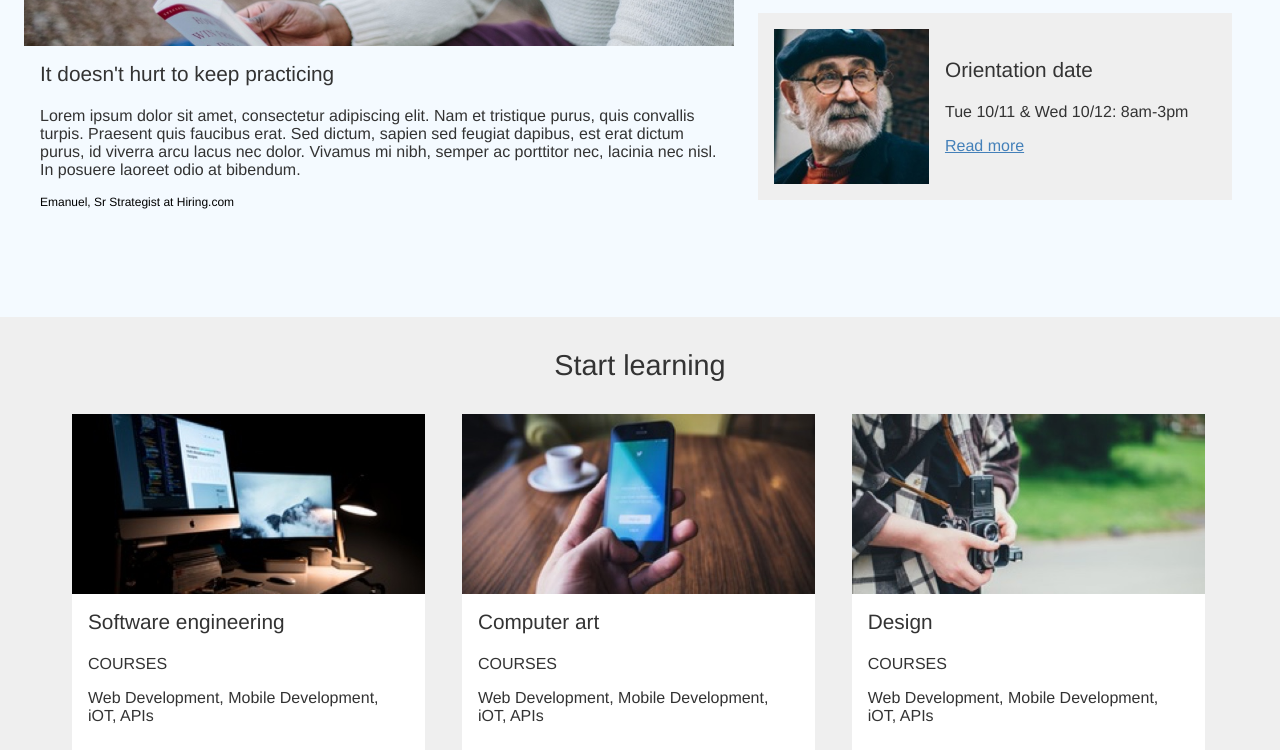
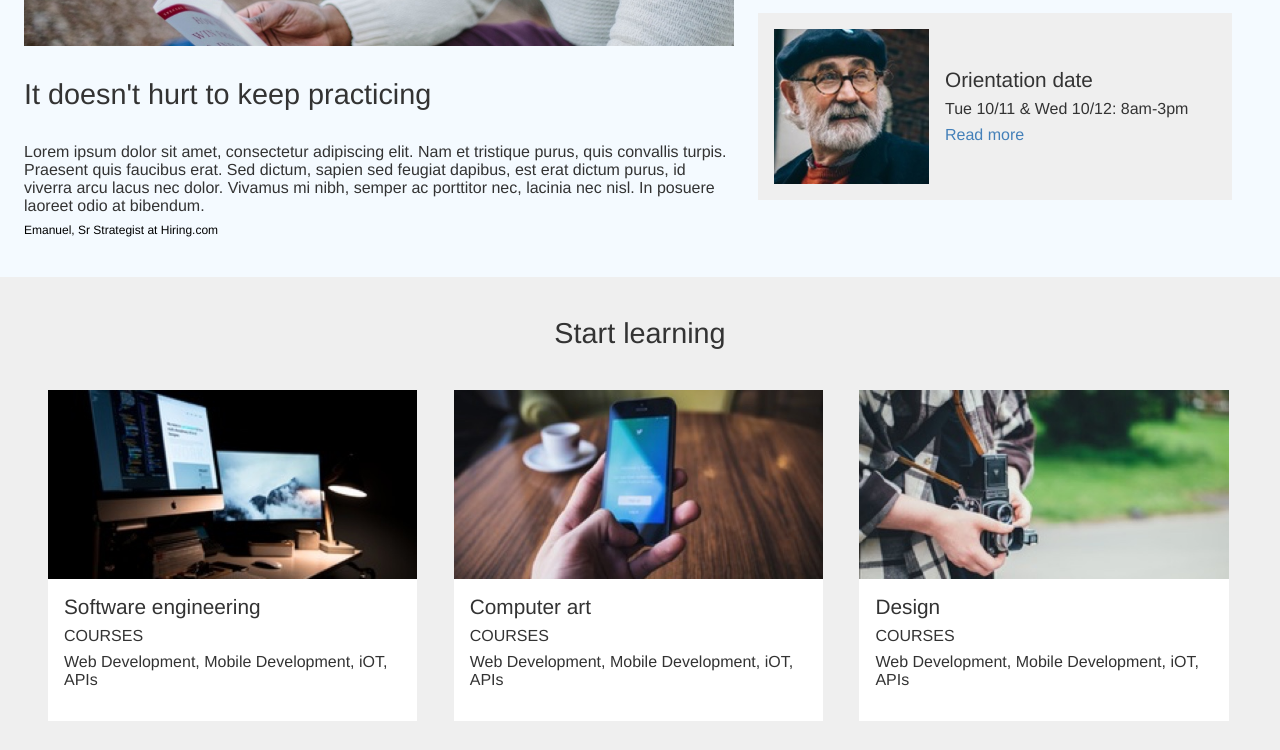
Before and after one commit to TwanSchipper/capstone-project, a plain HTML site: page index.html in a window 1280 px wide. Shown: the part 1144-1894 px from the top of the page. Drawn offline with Linux system fonts and the light colour scheme.

Commit message:
start afwerkingen responsive onderdelen

```diff
--- a/css/style.css
+++ b/css/style.css
@@ -13,24 +13,25 @@ body {
 
 p {
   font-weight: 200;
+  margin: 8px 0;
 }
 
 h2 {
   font-size: 1.8em;
   font-weight: 400;
-  margin-bottom: 16px;
-  margin-top: 0;
+  margin: 0;
 }
 
 h3 {
   font-size: 1.3em;
-  margin-top: 0;
+  margin: 0;
   font-weight: 500;
 }
 
 a  {
   color: #4480b9;
   transition: .3s ease-in;
+  text-decoration: none;
 }
 
 a:hover {
@@ -159,6 +160,10 @@ nav .nav-content {
   height: 300px;
 }
 
+.jumbotron .btn {
+  margin: 24px 0;
+}
+
 .btn {
   background-color: #333;
   color: #fff;
@@ -178,6 +183,10 @@ nav .nav-content {
   padding: 16px 16px 0 16px;
 }
 
+.news-content h2 {
+  padding: 32px 0 24px 0;
+}
+
 .news-item-1 {
   display: none;
 }
@@ -185,6 +194,10 @@ nav .nav-content {
 .news-item-1 .writer {
   color: #000;
   font-size: 12px;
+}
+
+.section-header {
+  padding: 8px 0 16px 0;
 }
 
 .section-learning ul {
@@ -214,8 +227,19 @@ nav .nav-content {
   background-color: #fff;
 }
 
+.lesson {
+  width: 49%;
+  display: inline-block;
+  padding: 16px;
+  box-sizing: border-box;
+}
+
 .courses {
   text-transform: uppercase;
+}
+
+.exhibits-container {
+  padding: 0;
 }
 
 .section-exhibits video {
@@ -240,19 +264,22 @@ footer {
 /* media queries for desktop */
 @media only screen and (min-width: 1200px) {
   .container-learning {
-    padding: 32px 56px!important;
+    padding: 8px;
   }
   .exhibits-container {
     padding: 0 24px;
   }
-  .news-container {
-    padding: 32px 24px;
+  .welcome-text h2 {
+    font-size: 24px;
   }
 }
 /* end media queries for desktop */
 
 /* media queries for tablet landscape */
 @media only screen and (min-width: 992px) {
+  .news-item {
+    padding-bottom: 0;
+  }
   .news-item-1 {
     display: block;
     width: 60%;
@@ -260,6 +287,9 @@ footer {
   .news-item-1 .writer {
     align-self: baseline;
     display: flex;
+  }
+  .news-item-1 .news-content {
+    padding: 0;
   }
   .news-item-2 {
     padding: 0 24px;
@@ -305,9 +335,6 @@ footer {
     width: 24%;
     padding: 24px;
   }
-  .jumbotron .btn {
-    margin: 24px 0;
-  }
   .section-learning {
     background-color: #efefef;
   }
@@ -318,12 +345,7 @@ footer {
     box-sizing: border-box;
   }
   .container-learning {
-    padding: 32px;
-  }
-  .section-exhibits .video-container {
-    width: 60%;
-    padding: 0;
-    display: block;
+    padding: 8px;
   }
   footer {
     border-top: 1px solid #ececec;
@@ -377,6 +399,11 @@ footer {
   .section-header {
     text-align: center;
   }
+  .section-exhibits .video-container {
+    width: 60%;
+    padding: 0 16px;
+    display: block;
+  }
 }
 /* end media queries for tablet portrait */
 
--- a/index.html
+++ b/index.html
@@ -31,11 +31,11 @@
       </div>
     </header>
     <section class="section-news background-light-blue">
-      <div class="flex-container news-container">
+      <div class="flex-container container">
         <div class="news-item news-item-1">
           <img src="./images/information-main.jpg" />
           <div class="news-content">
-            <h3>It doesn't hurt to keep practicing</h3>
+            <h2>It doesn't hurt to keep practicing</h2>
             <p>Lorem ipsum dolor sit amet, consectetur adipiscing elit. Nam et tristique purus, quis convallis turpis. Praesent quis faucibus erat. Sed dictum, sapien sed feugiat dapibus, est erat dictum purus, id viverra arcu lacus nec dolor. Vivamus mi nibh, semper ac porttitor nec, lacinia nec nisl. In posuere laoreet odio at bibendum. </p>
             <p class="writer">Emanuel, Sr Strategist at Hiring.com</p>
           </div>
@@ -72,7 +72,7 @@
       </div>
     </section>
     <section class="section-learning">
-      <div class="container container-learning">
+      <div class="container">
         <h2 class="section-header">Start learning</h2>
         <ul class="flex-container flex-column visible-xs">
           <li><a href="#">Software engineering</a></li>
@@ -82,7 +82,7 @@
           <li><a href="#">Business</a></li>
           <li><a href="#">Marketing</a></li>
         </ul>
-        <div class="visible-sm">
+        <div class="visible-sm container-learning">
           <div class="lesson">
             <img src="./images/course-software.jpg" />
             <div class="lesson-content">
@@ -144,8 +144,10 @@
             <source src="./videos/thesis.mp4" type="video/mp4">
               Your browser does not support video.
           </video>
-          <h3>Reimagine urban</h3>
-          <p>"Lorem ipsum dolor sit amet, consectetur adipiscing elit. Donec volutpat nibh a quam euismod facilisis. Integer dictum tortor ac diam consectetur molestie. Aliquam aliquam luctus lacinia. Ut non luctus tellus. Praesent ac tellus et ex facilisis consequat. Ut non accumsan odio. Praesent ac orci fermentum, blandit nulla at, luctus velit. Aenean eget fermentum turpis."</p>
+          <div class="visible-sm">
+            <h3>Reimagine urban</h3>
+            <p>"Lorem ipsum dolor sit amet, consectetur adipiscing elit. Donec volutpat nibh a quam euismod facilisis. Integer dictum tortor ac diam consectetur molestie. Aliquam aliquam luctus lacinia. Ut non luctus tellus. Praesent ac tellus et ex facilisis consequat. Ut non accumsan odio. Praesent ac orci fermentum, blandit nulla at, luctus velit. Aenean eget fermentum turpis."</p>
+          </div>
         </div>
         <div class="visible-sm container exhibit-item-2">
           <div class="exhibit-item exhibit-item-attention">
```
